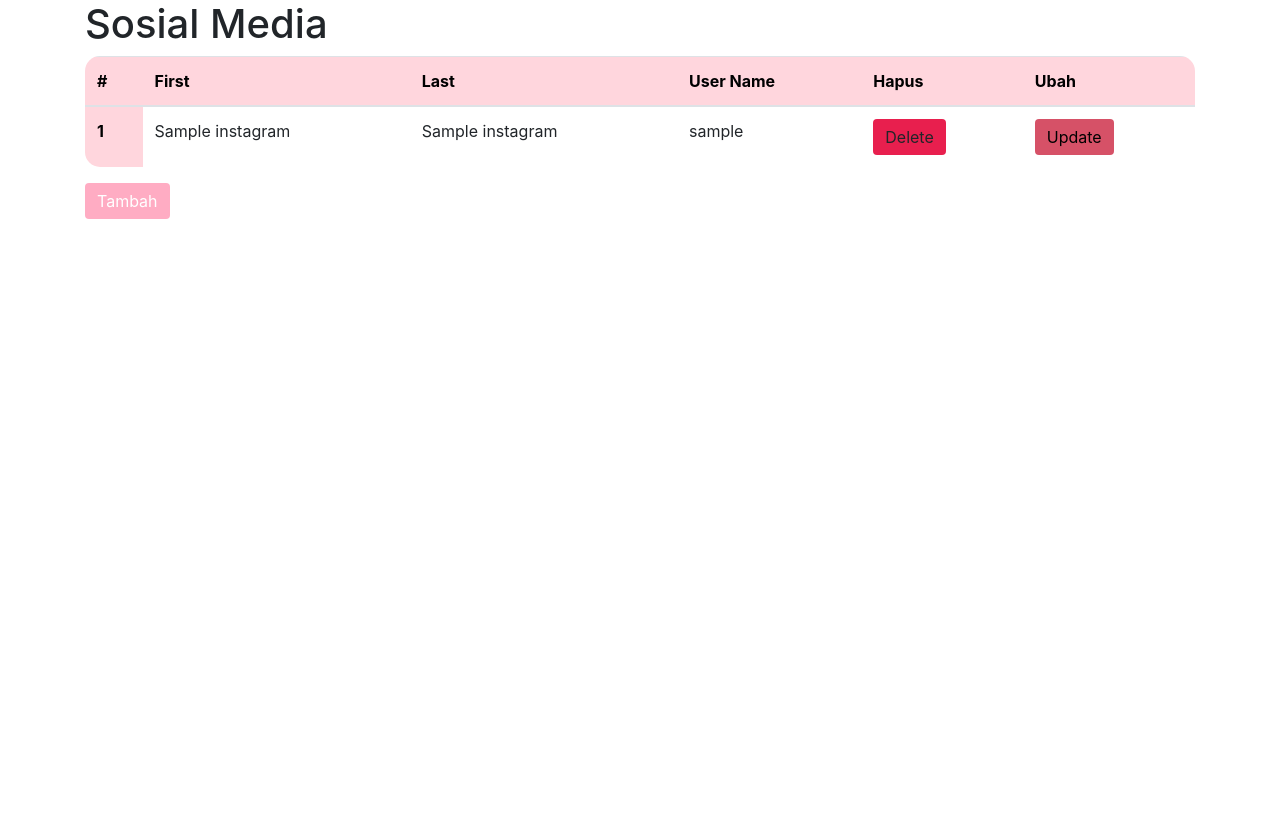
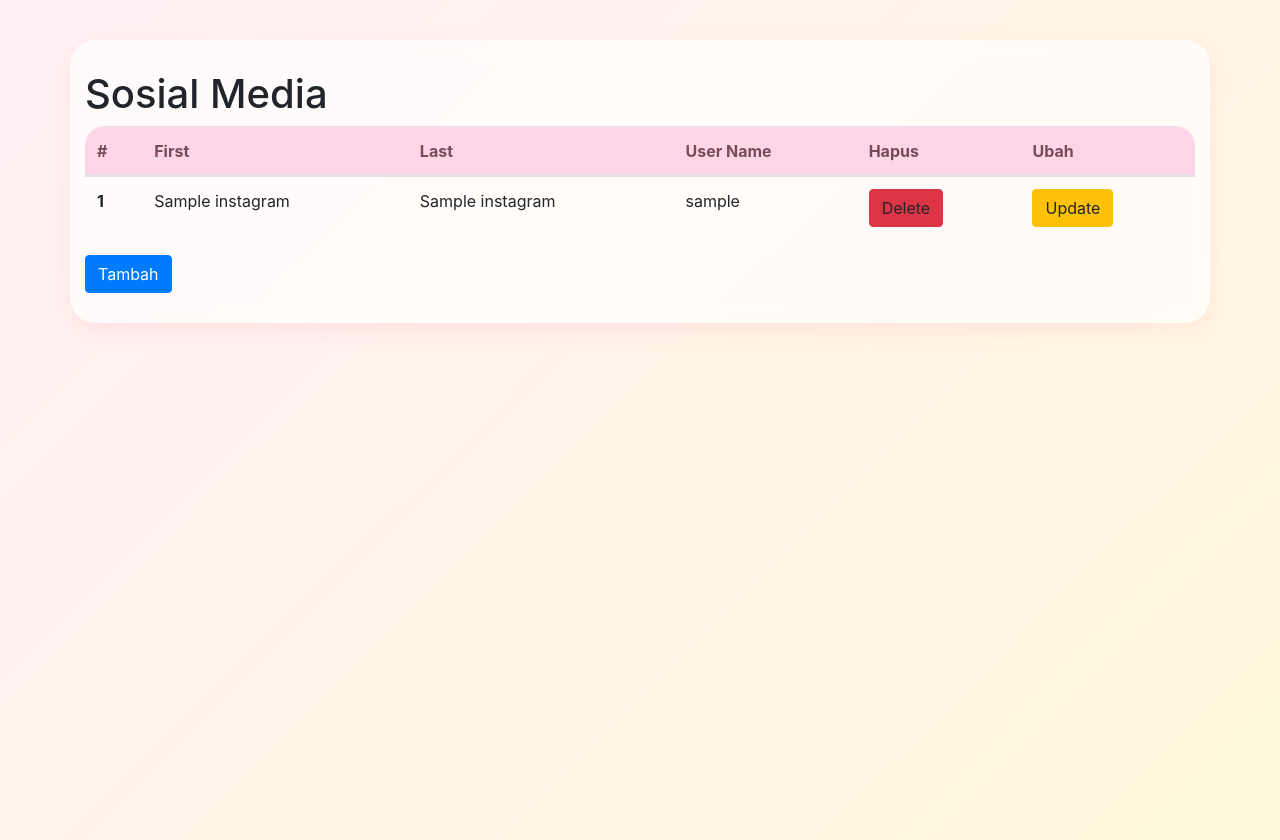
Before and after one commit to shalmaahalida-cyber/Djangoweb, a Django app: page /sosmed/ in a window 1280 px wide. Before the commit the page ends 219 px from the top, so only its background shows below. Run offline with Django 3.2, Linux system fonts and the light colour scheme; tables that the repository leaves empty hold one stand-in row (values such as "Sample post"); some libraries are stand-ins or nearby versions.

Commit message:
update pastel css

```diff
--- a/static/css/style.css
+++ b/static/css/style.css
@@ -3,42 +3,76 @@
 @import url('https://fonts.googleapis.com/css2?family=Rubik:wght@400;700&display=swap');
 
 body{
-    background: #ffe6f0;
-    font-family: Arial, sans-serif;
+    background: linear-gradient(135deg, #fff0f5, #fff9db);
+    font-family: 'Poppins', sans-serif;
+    min-height: 100vh;
+}
+
+.container{
+    margin-top: 40px;
+    background-color: rgba(255,255,255,0.7);
+    padding: 30px;
+    border-radius: 25px;
+    backdrop-filter: blur(8px);
+    box-shadow: 0 8px 20px rgba(255, 182, 193, 0.25);
 }
 
 h1{
-    color: #ff477b;
+    color: #ff7aa2;
     font-weight: bold;
+    margin-bottom: 25px;
 }
 
-table{
-    background: white;
-    border-radius: 15px;
+.table{
+    background-color: white;
+    border-radius: 20px;
     overflow: hidden;
 }
 
+.table thead{
+    background-color: #ffd6e7;
+    color: #7a4a58;
+}
+
+.table tbody tr:hover{
+    background-color: #fff4f8;
+    transition: 0.3s;
+}
+
+.btn{
+    border-radius: 15px;
+    padding: 8px 18px;
+    border: none;
+    transition: 0.3s;
+}
+
 .btn-primary{
-    background-color: #ffacc3 !important;
-    border: none !important;
+    background-color: #ff9ebb;
 }
 
 .btn-primary:hover{
-    background-color: #ff2e6a !important;
+    background-color: #ff7aa2;
 }
 
 .btn-danger{
-    background-color: #e81f4e !important;
-    border: none !important;
+    background-color: #ffc2d1;
+    color: #7a4a58;
+}
+
+.btn-danger:hover{
+    background-color: #ff9ebb;
+    color: white;
 }
 
 .btn-warning{
-    background-color: #d65167 !important;
-    border: none !important;
-    color: black !important;
+    background-color: #fff0a6;
+    color: #7a5c00;
 }
 
-th{
-    background-color: #ffd6dd;
-    color: black;
+.btn-warning:hover{
+    background-color: #ffe066;
 }
+
+a{
+    text-decoration: none;
+}
```
